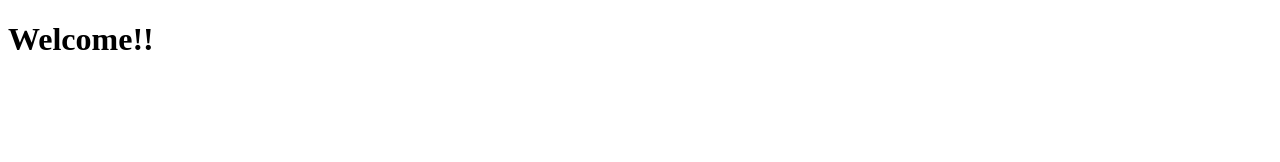
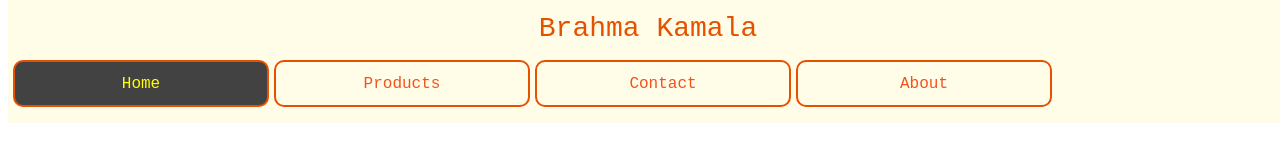
Before and after one commit to yadunandan004/brahmakamala, a website: page static/index.html in a window 1280 px wide. Drawn offline with Linux system fonts and the light colour scheme.

Commit message:
added nav bar

```diff
--- /dev/null
+++ b/static/index.css
@@ -0,0 +1,49 @@
+.nav-bar{
+	position: fixed;
+    top: 0;
+    width: 100%;
+	background-color:#FFFDE7;
+	font-family: "Courier New", Lucida Console, Monospace;
+}
+.nav-bar .menu-title{
+	margin-top:1vw;
+	margin-bottom:1vw;
+	font-size:1.75em;
+	text-align:center;
+	color:#E65100;
+	font-style:bold;
+}
+.nav-bar ul {
+    list-style-type: none;
+		margin-left:auto;
+    padding: 0;
+    overflow: hidden;
+    width:100%;
+}
+
+.nav-bar li {
+    float: left;
+	margin-left:5px;
+	display:block;
+	width:20%;
+}
+
+.nav-bar li a {
+    display: block;
+	color:#F4511E;
+    text-align: center;
+    padding-top:1vw;
+	 padding-bottom:1vw;
+    text-decoration: none;
+		border:solid 2px #E65100;
+	border-radius:10px;
+}
+
+/* Change the link color to #111 (black) on hover */
+.nav-bar li a:hover {
+    background-color: #111;
+}
+.nav-bar .active {
+    background-color: #424242;
+    color: #FFFF00;
+}
--- a/static/index.html
+++ b/static/index.html
@@ -2,8 +2,18 @@
 <html>
 <head>
 	<title>Brahma Kamala</title>
+	<link rel="stylesheet" type="text/css" href="index.css">
+	<script type="text/javascript" src="index.js"></script>
 </head>
 <body>
-	<h1>Welcome!!</h1>
+	<div class="nav-bar">
+	<div class="menu-title">Brahma Kamala</div>
+	<ul>
+	  <li><a class="active" href="default.asp">Home</a></li>
+	  <li><a href="news.asp">Products</a></li>
+	  <li><a href="contact.asp">Contact</a></li>
+	  <li><a href="about.asp">About</a></li>
+	</ul>
+</div>
 </body>
 </html>
```
Also changed, not shown: static/index.js (added).
